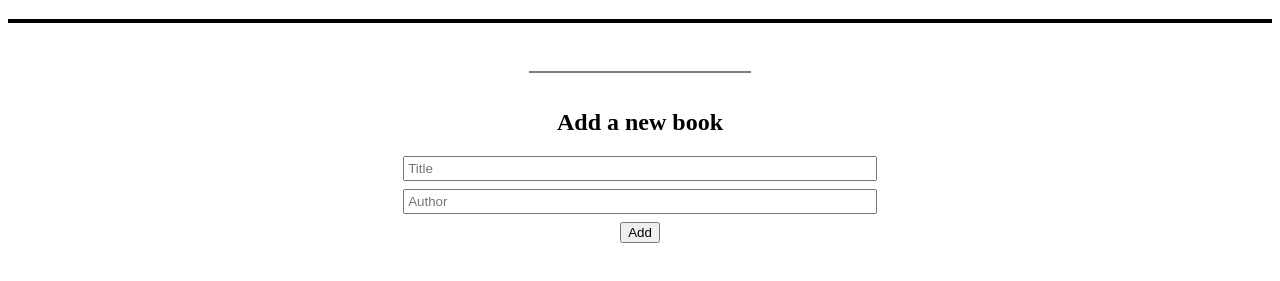
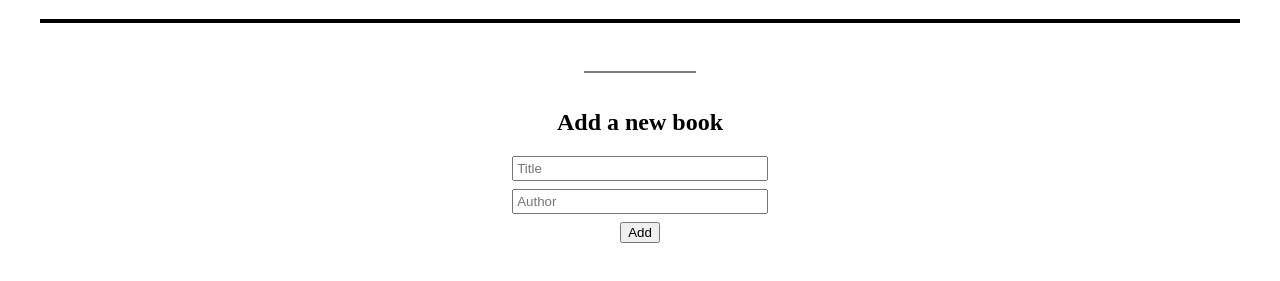
Before and after one commit to qwibbler/awesome-books, a website: page index.html in a window 1280 px wide. Shown: the part 61-342 px from the top of the page. Drawn offline with Linux system fonts and the light colour scheme.

Commit message:
Add margins to books section

```diff
--- a/style.css
+++ b/style.css
@@ -8,6 +8,8 @@ h1 {
 
 .books {
   border: 2px solid black;
+  width: 95%;
+  margin: auto;
 }
 
 ul {
@@ -34,6 +36,7 @@ ul:nth-child(odd) {
 
 hr {
   width: 35%;
+  max-width: 7rem;
   margin: 3rem auto 1rem auto;
   border: 1px solid gray;
   background-color: gray;
@@ -41,6 +44,7 @@ hr {
 
 input {
   width: 75%;
+  max-width: 16rem;
   margin-bottom: 0.5rem;
   padding: 0.2rem;
 }
```
